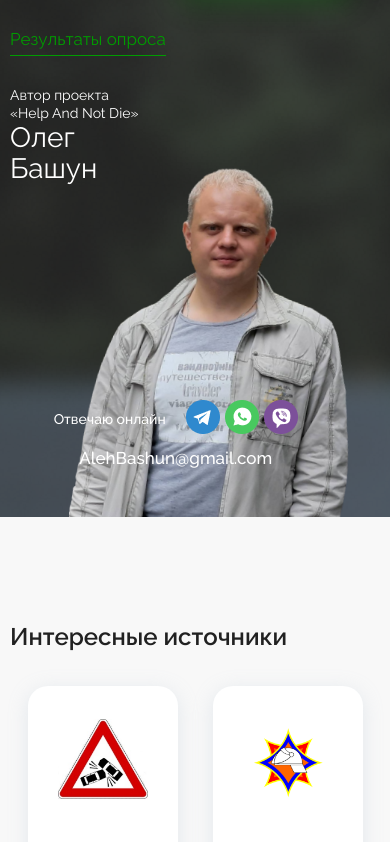
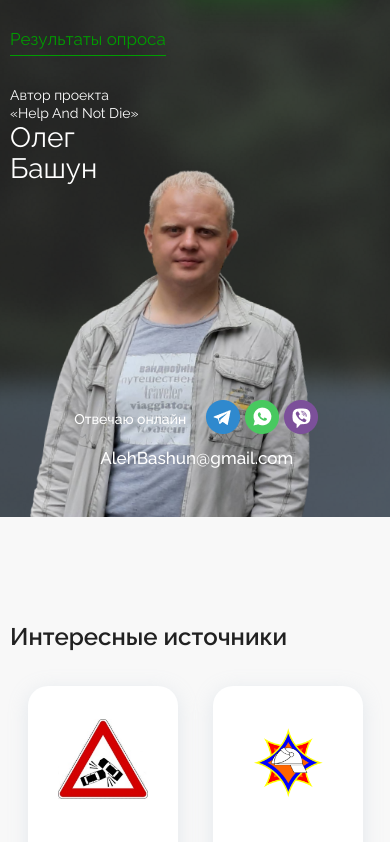
Before and after one commit to redskyby/for_igor, a React (Create React App) app: page / in a window 390 px wide. Shown: the part 3242-4084 px from the top of the page. Built offline with nearby package versions, Linux system fonts and the light colour scheme.

Commit message:
mend position of foto.

```diff
--- a/src/components/contacts/Contact.css
+++ b/src/components/contacts/Contact.css
@@ -1,5 +1,6 @@
 .containerContact {
   max-width: 1290px;
+  height: 100%;
   width: 100%;
   margin: 0 auto;
   position: relative;
@@ -70,9 +71,9 @@
   padding-top: 150px;
   width: 100%;
   min-height: 550px;
+  height: 100%;
   background-image: url("../../utils/img/imgs_main_page/f4/banner.png");
   background-size: cover;
-  position: relative;
 }
 .second_section_contact_block {
   width: 100%;
--- a/src/components/contacts/Contact.scss
+++ b/src/components/contacts/Contact.scss
@@ -2,6 +2,7 @@
 
 .containerContact {
   max-width: 1290px;
+  height: 100%;
   width: 100%;
   margin: 0 auto ;
   position: relative;
@@ -78,9 +79,9 @@
   padding-top: 150px;
   width: 100%;
   min-height: 550px;
+  height: 100%;
   background-image: url("../../utils/img/imgs_main_page/f4/banner.png");
   background-size: cover;
-  position: relative;
   &_block{
     width: 100%;
     height: 100%;
--- a/src/components/contacts/MediaContact.css
+++ b/src/components/contacts/MediaContact.css
@@ -47,6 +47,7 @@
   }
   .second_section_contact_block {
     flex-direction: column;
+    justify-content: flex-start;
   }
   .second_section_contact_right {
     margin-right: 0;
@@ -55,11 +56,16 @@
     width: 329px;
     height: 497px;
     background-size: contain;
-    top: 87%;
-    right: -7%;
+    transform: translate(50%, -80%);
+    top: 100%;
+    right: 50%;
   }
   .second_section_contact_right_with_link_and_text {
-    bottom: -96%;
+    width: 100%;
+    min-width: 243px;
+    right: 50%;
+    bottom: 6%;
+    transform: translate(50%, 0);
     z-index: 1;
   }
 }
--- a/src/components/footer/Footer.css
+++ b/src/components/footer/Footer.css
@@ -9,7 +9,7 @@
   flex-direction: row;
   justify-content: space-between;
   align-items: center;
-  z-index: 99;
+  z-index: 9;
   position: relative;
   max-width: 1290px;
   margin: 0 auto;
--- a/src/components/mainPage/MainPage.css
+++ b/src/components/mainPage/MainPage.css
@@ -214,15 +214,16 @@
   max-width: 1920px;
   width: 100%;
   height: 550px;
+  padding-top: 100px;
   margin: 215px auto 0;
   overflow: hidden;
-  position: relative;
   background-image: url("../../utils/img/imgs_main_page/f4/banner.png");
   background-size: cover;
 }
 .fourth_section .container {
   max-width: 1290px;
-  margin: 100px auto 0;
+  height: 100%;
+  margin: 0 auto;
   display: flex;
   flex-direction: row;
   justify-content: space-between;
--- a/src/components/mainPage/MainPage.scss
+++ b/src/components/mainPage/MainPage.scss
@@ -248,15 +248,17 @@
   max-width: 1920px;
   width: 100%;
   height: 550px;
+  padding-top: 100px;
   margin: 215px auto 0;
   overflow: hidden;
-  position: relative;
   background-image: url("../../utils/img/imgs_main_page/f4/banner.png");
   background-size: cover;
 
   .container {
     max-width: 1290px;
-    margin: 100px auto 0;
+    height: 100%;
+    //margin: 100px auto 0;
+    margin: 0 auto;
     display: flex;
     flex-direction: row;
     justify-content: space-between;
--- a/src/components/mainPage/MediaMainPage.css
+++ b/src/components/mainPage/MediaMainPage.css
@@ -110,17 +110,24 @@
   .fourth_section_with_form {
     margin: 0;
   }
+  .fourth_section {
+    padding-top: 50px;
+  }
   .fourth_section .container {
     flex-direction: column;
     padding: 0 10px;
-    margin: 50px auto 0;
+    margin: 0 auto;
+    justify-content: flex-start;
   }
   .fourth_section .container_with_foto {
-    width: 329px;
-    height: 492px;
-    right: -8px;
+    max-width: 329px;
+    max-height: 492px;
+    width: 100%;
+    height: 100%;
+    right: 50%;
+    transform: translate(50%, 0);
     z-index: 1;
-    top: 88%;
+    top: 50%;
     background-size: contain;
   }
   .button {
@@ -134,8 +141,11 @@
     max-width: 253px;
   }
   .fourth_section_with_text_bottom {
-    right: -124%;
+    width: 100%;
+    min-width: 245px;
+    right: 50%;
     bottom: -290%;
+    transform: translate(100%, 0);
   }
   .fourth_section_with_text {
     margin-right: 0px;
--- a/src/components/navbar/MediaNavbar.css
+++ b/src/components/navbar/MediaNavbar.css
@@ -48,6 +48,7 @@
     transform: translateX(-20px);
     background-attachment: fixed;
     padding: 0 20px;
+    z-index: 10;
   }
   .blur_mobile_nav {
     width: 130vw;
--- a/src/components/navbar/MediaNavbar.scss
+++ b/src/components/navbar/MediaNavbar.scss
@@ -49,6 +49,7 @@
       transform: translateX(-20px);
       background-attachment: fixed;
       padding: 0 20px;
+      z-index: 10;
     }
   }
   .blur_mobile_nav{
```
Also changed, not shown: src/components/contacts/MediaContact.scss (+9 -3 lines), src/components/mainPage/MediaMainPage.scss (+16 -7 lines).
